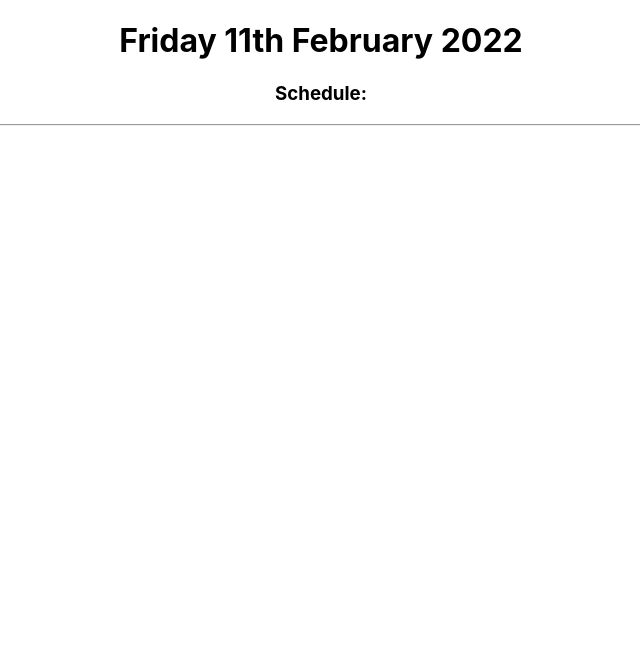
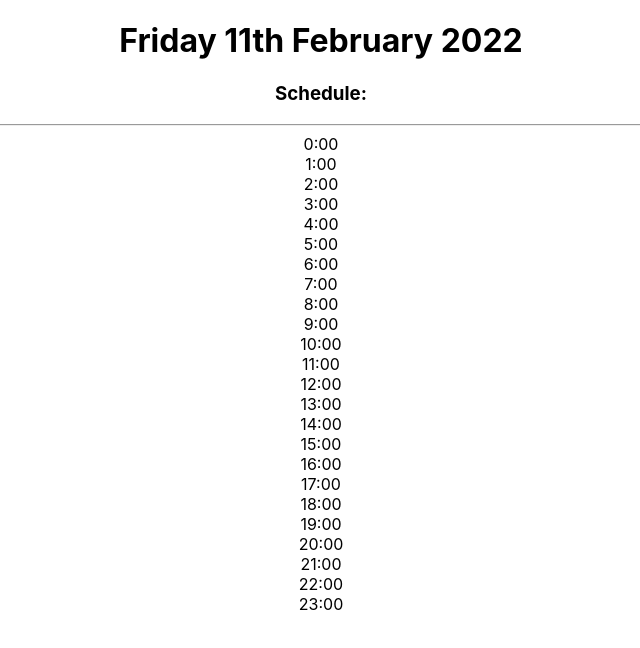
Before and after one commit to aimaewood/calendar-app, a React (Create React App) app: page / in a window 1280 px wide. Shown: the top 648 px of the page, without its empty margins (319-959 px from the left). Built offline with nearby package versions, Linux system fonts and the light colour scheme.

Commit message:
24 divs added to visualise hour-long time periods throughout the day

```diff
--- a/src/App.js
+++ b/src/App.js
@@ -1,14 +1,29 @@
-import logo from './logo.svg';
 import './App.css';
 
 function App() {
+
+  const hourBlocks = []
+  for(let i=0; i<24; i++ ){hourBlocks.push(i)}
+  console.log(hourBlocks)
   return (
     <div className="App">
+
       <div className="header">
-        <h1>Friday 11th February 2022</h1>
-        <h3>Schedule:</h3>
-        <hr />
+         <h1>Friday 11th February 2022</h1>
+         <h3>Schedule:</h3>
+         <hr />
       </div>
+
+      <div className="calendar-container">
+          {/*put addNewEvent form here if time allows, and style calendar-container using display:flex
+        so that the form and calendar hour-blocks are displayed side by side*/}
+          {hourBlocks.map((hour, index) => {
+              return(
+                  <div key={index} className="hourBlock">{hour.toString() + ":00"}</div>
+              )
+          })}
+      </div>
+
     </div>
   );
 }
```
